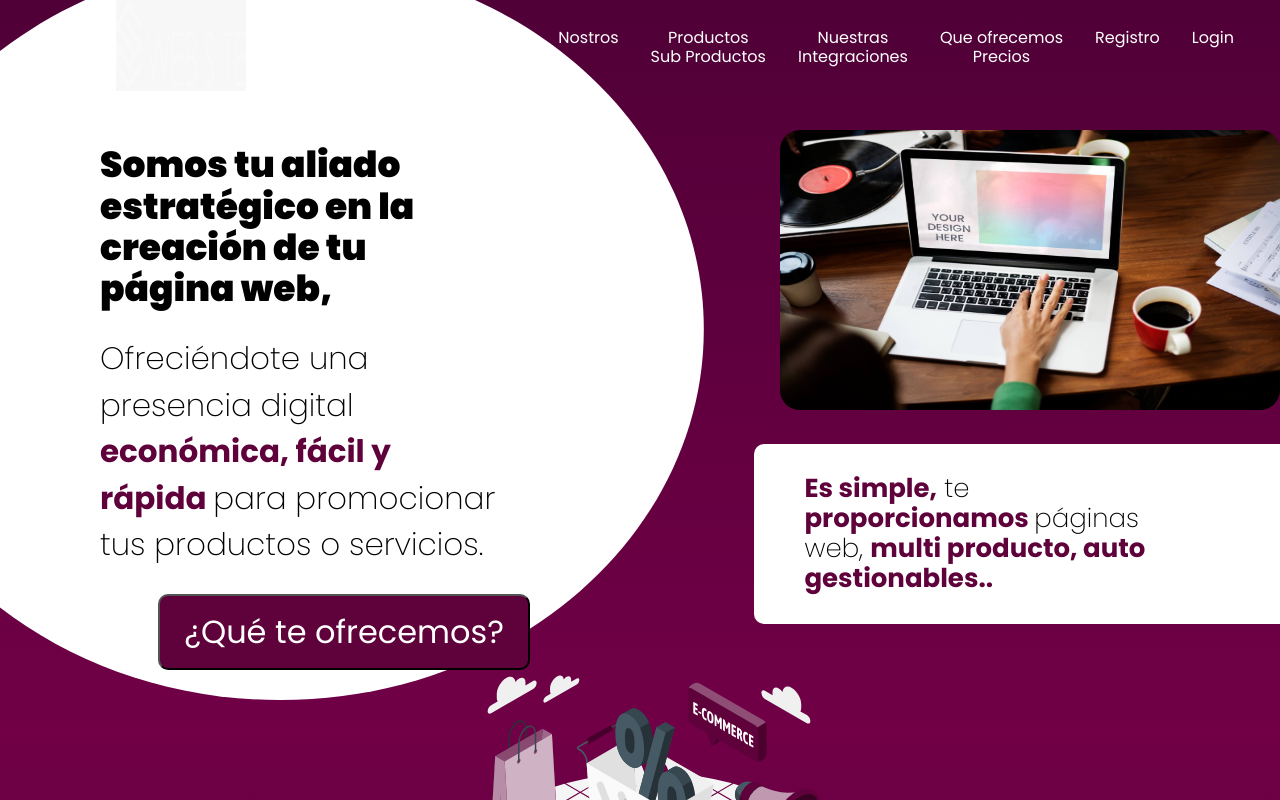
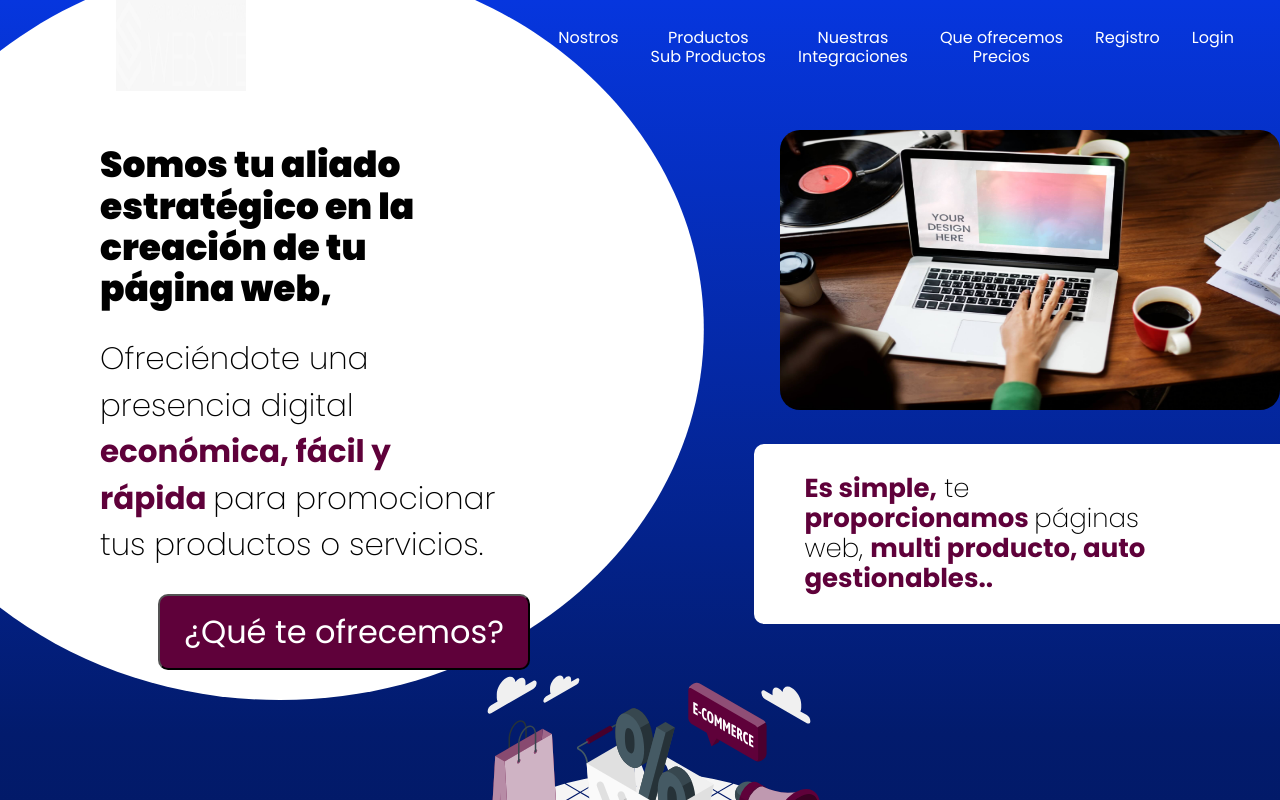
Before and after one commit to SEGR02/pidelo-miguel, a Next.js app: page / in a window 1280 px wide. Shown: the top 800 px of the page. Built offline with nearby package versions, Linux system fonts and the light colour scheme.

Commit message:
Feat from Sebas: Include new background color

```diff
--- a/src/app/styles/aboutUs.module.css
+++ b/src/app/styles/aboutUs.module.css
@@ -1,5 +1,5 @@
 .mainContainer {
-  background: linear-gradient(to bottom, #500037, #710046, #3f013a);
+  background: linear-gradient(to bottom, #0636de, #021b6d, #031142);
   height: 100%;
   position: relative;
   overflow: hidden;
--- a/src/app/styles/contact.module.css
+++ b/src/app/styles/contact.module.css
@@ -1,5 +1,5 @@
 .mainContainer {
-  background: linear-gradient(to bottom, #500037, #710046, #3f013a);
+  background: linear-gradient(to bottom, #0636de, #021b6d, #031142);
   height: 100%;
   position: relative;
   overflow: hidden;
--- a/src/app/styles/home.module.css
+++ b/src/app/styles/home.module.css
@@ -1,5 +1,5 @@
 .mainContainer {
-  background: linear-gradient(to bottom, #500037, #710046, #3f013a);
+  background: linear-gradient(to bottom, #0636de, #021b6d, #031142);
   height: 100%;
   position: relative;
   overflow: hidden;
@@ -192,7 +192,7 @@
   width: 105vw;
   position: absolute;
   top: 70px;
-  background: linear-gradient(to bottom, #500037, #710046, #3f013a);
+  background: linear-gradient(to bottom, #0636de, #021b6d, #031142);
   opacity: 0.9;
   gap: 12px;
   z-index: 1;
--- a/src/app/styles/ourClients.module.css
+++ b/src/app/styles/ourClients.module.css
@@ -1,5 +1,5 @@
 .mainContainer {
-  background: linear-gradient(to bottom, #500037, #710046, #3f013a);
+  background: linear-gradient(to bottom, #0636de, #021b6d, #031142);
   height: 100%;
   position: relative;
   overflow: hidden;
--- a/src/app/styles/wantMyVirtualStore.module.css
+++ b/src/app/styles/wantMyVirtualStore.module.css
@@ -1,5 +1,5 @@
 .mainContainer {
-  background: linear-gradient(to bottom, #500037, #710046, #3f013a);
+  background: linear-gradient(to bottom, #0636de, #021b6d, #031142);
   height: 100%;
   position: relative;
   overflow: hidden;
```
